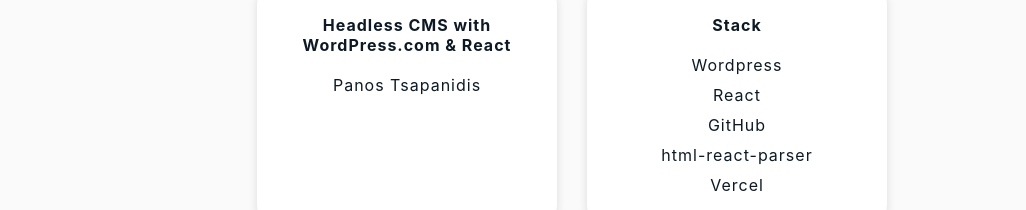
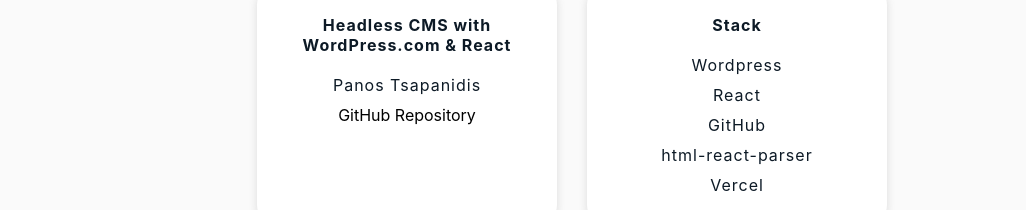
Before and after one commit to panosjapan7/headless-cms-wordpress, a React (Create React App) app: page /about in a window 1280 px wide. Shown: the part 218-428 px from the top of the page, without its empty margins (68-1094 px from the left). Built offline with nearby package versions, Linux system fonts and the light colour scheme; no server answers.

Commit message:
Adds link to GitHub repo

```diff
--- a/src/pages/About.jsx
+++ b/src/pages/About.jsx
@@ -10,6 +10,14 @@
         <div className="team-container">
           <h2 className="h2-title">Headless CMS with WordPress.com & React</h2>
           <p className="team-items">Panos Tsapanidis</p>
+          <a
+            href="https://github.com/panosjapan7/headless-cms-wordpress"
+            target={"_blank"}
+            className="link"
+            rel="noreferrer"
+          >
+            GitHub Repository
+          </a>
         </div>
         <div className="stack-container">
           <h2 className="h2-title">Stack</h2>
--- a/src/styles/About.css
+++ b/src/styles/About.css
@@ -61,3 +61,6 @@
   text-decoration: none;
   font-size: 1em;
 }
+.link:hover {
+  font-weight: 600;
+}
```
